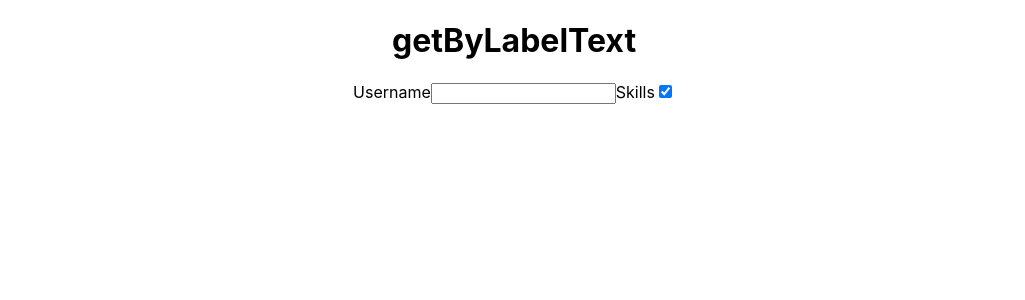
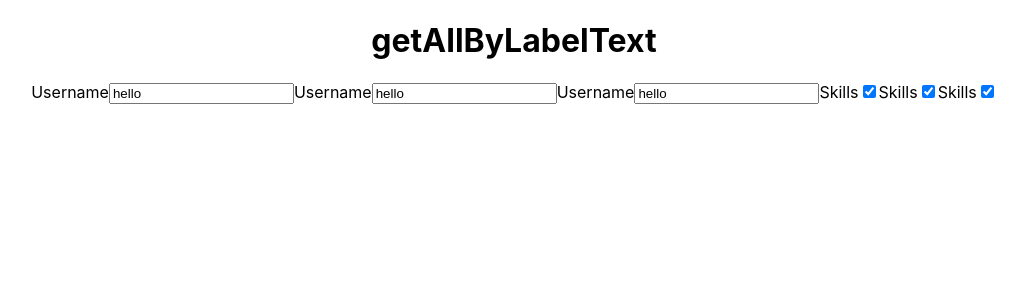
Before and after one commit to Sumanvith/blog-app, a React (Create React App) app: page / in a window 1280 px wide. Shown: the top 300 px of the page, without its empty margins (126-1151 px from the left). Built offline with nearby package versions, Linux system fonts and the light colour scheme.

Commit message:
getAllByLabelText

```diff
--- a/src/App.js
+++ b/src/App.js
@@ -3,12 +3,24 @@ import "./App.css";
 function App() {
   return (
     <div className="App">
-      <h1>getByLabelText</h1>
-      <label htmlFor="user-name">Username</label>
-      <input type="text" id="user-name"></input>
+      <h1>getAllByLabelText</h1>
+      <label htmlFor="user-name1">Username</label>
+      <input type="text" id="user-name1" defaultValue={"hello"}></input>
 
-      <label htmlFor="skills">Skills</label>
-      <input type="checkbox" id="skills" defaultChecked={true}></input>
+      <label htmlFor="user-name2">Username</label>
+      <input type="text" id="user-name2" defaultValue={"hello"}></input>
+
+      <label htmlFor="user-name3">Username</label>
+      <input type="text" id="user-name3" defaultValue={"hello"}></input>
+
+      <label htmlFor="skill1">Skills</label>
+      <input type="checkbox" id="skill1" defaultChecked={true}></input>
+
+      <label htmlFor="skill2">Skills</label>
+      <input type="checkbox" id="skill2" defaultChecked={true}></input>
+
+      <label htmlFor="skill3">Skills</label>
+      <input type="checkbox" id="skill3" defaultChecked={true}></input>
     </div>
   );
 }
```
Also changed, not shown: 1 other file (tests, documents, lock files or other folders).
